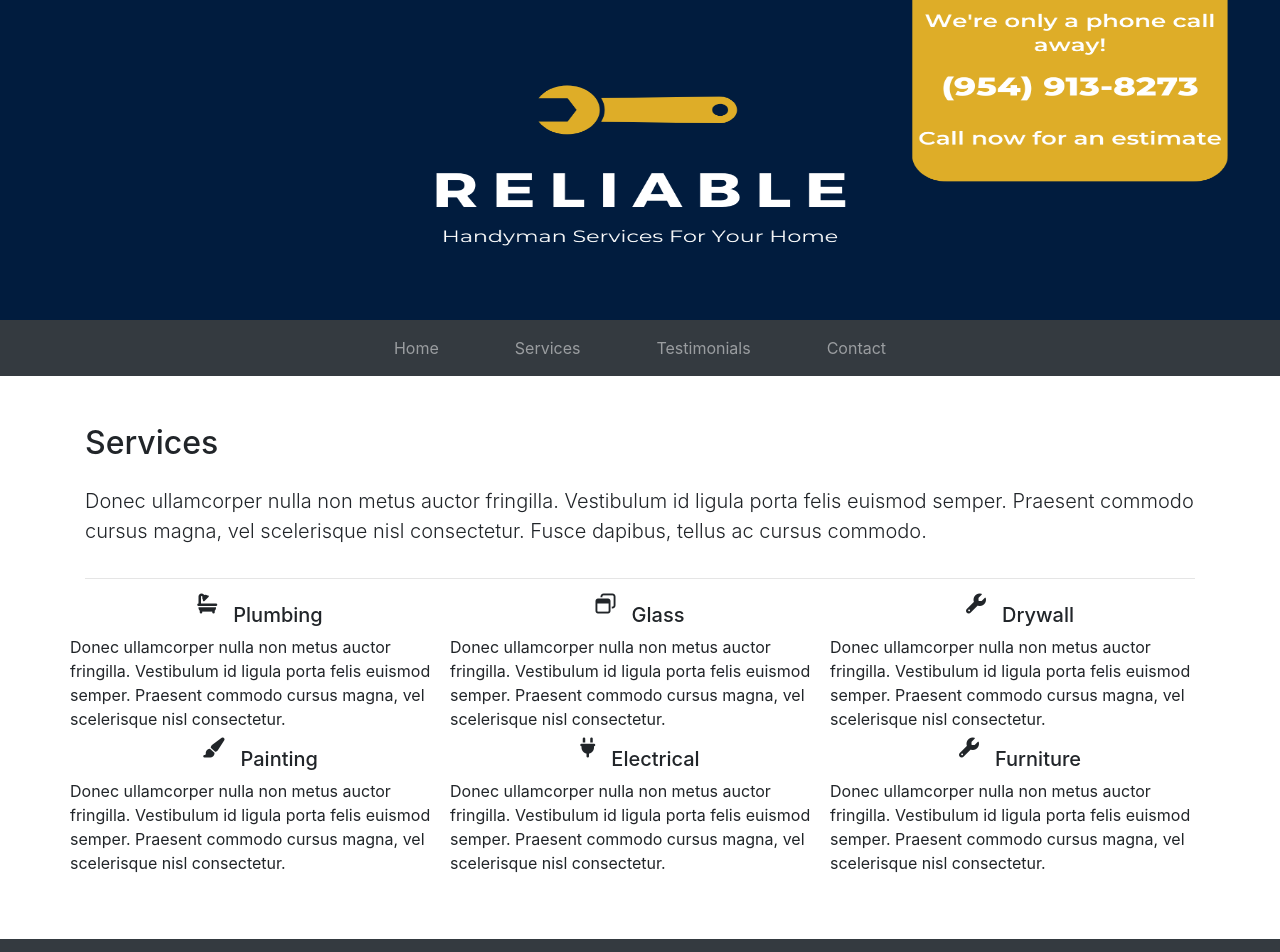
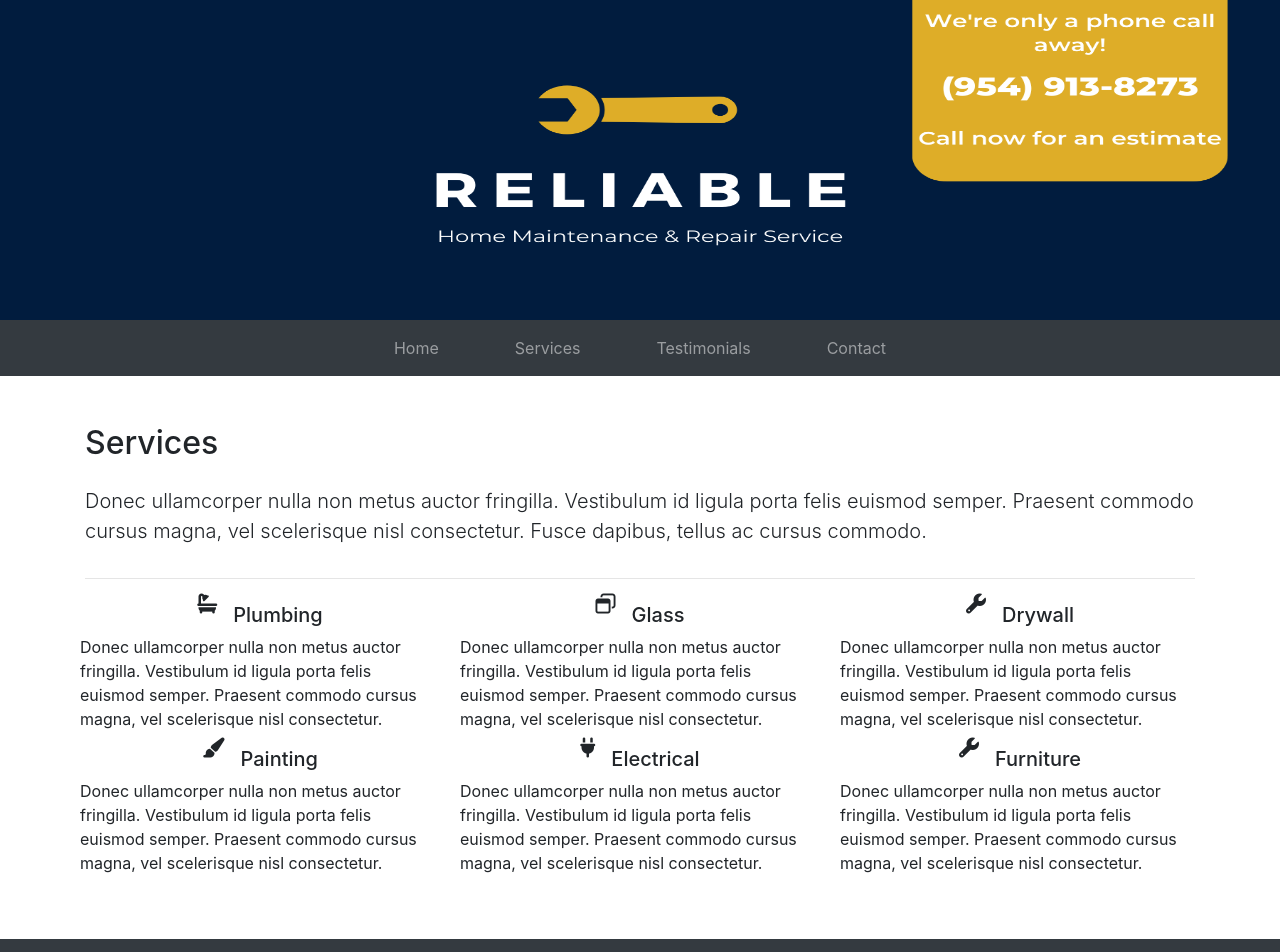
Before and after one commit to stobrien89/reliable_client, a React (Create React App) app: page /services in a window 1280 px wide. Shown: the top 952 px of the page. Built offline with nearby package versions, Linux system fonts and the light colour scheme.

Commit message:
add content to home page, fix banner images

```diff
--- a/src/components/App.css
+++ b/src/components/App.css
@@ -24,3 +24,8 @@
     background-size: 100% 100%;
   }
 }
+
+.service {
+  padding-left: 10px;
+  padding-right: 10px;
+}
--- a/src/components/Home/Home.jsx
+++ b/src/components/Home/Home.jsx
@@ -3,9 +3,9 @@
 const Home = () => {
   return <div className="container main-content">
     <div class="row featurette mb-5 mt-5">
-          <div class="col-md-7">
-            <h2 class="featurette-heading mb-3">First featurette heading. <span class="text-muted">It'll blow your mind.</span></h2>
-            <p class="lead">Donec ullamcorper nulla non metus auctor fringilla. Vestibulum id ligula porta felis euismod semper. Praesent commodo cursus magna, vel scelerisque nisl consectetur. Fusce dapibus, tellus ac cursus commodo.</p>
+          <div class="col-md-7 mb-2">
+            <h3 class="featurette-heading mb-3">Quick and convenient home repairs. <br/> <span class="text-muted"><em>At the right price.</em></span></h3>
+            <p class="lead">Serving the greater Fort Lauderdale, Boca Raton and West Palm Beach areas, Reliable home maintenance and repair service is all about providing quality service at a fair rate. Call today for a free estimate!</p>
           </div>
           <div class="col-md-5">
             <img class="featurette-image img-fluid mx-auto" src="assets/placeholderman.jpg" alt="Generic placeholder image"/>
--- a/src/components/Services/Services.jsx
+++ b/src/components/Services/Services.jsx
@@ -16,7 +16,7 @@
                     <i className="fa fa-bath fa-lg"></i>
                     <h5 class="ml-3">Plumbing</h5>
                 </div>
-                <div className="row">
+                <div className="row service">
                     <p>Donec ullamcorper nulla non metus auctor fringilla. Vestibulum id ligula porta felis euismod semper. Praesent commodo cursus magna, vel scelerisque nisl consectetur.</p>
                 </div>
             </div>
@@ -25,7 +25,7 @@
                     <i className="fa fa-window-restore fa-lg"></i>
                     <h5 class="ml-3">Glass</h5>
                 </div>
-                <div className="row">
+                <div className="row service">
                     <p>Donec ullamcorper nulla non metus auctor fringilla. Vestibulum id ligula porta felis euismod semper. Praesent commodo cursus magna, vel scelerisque nisl consectetur.</p>
                 </div>
             </div>
@@ -34,7 +34,7 @@
                 <i className="fa fa-wrench fa-lg"></i>
                     <h5 class="ml-3">Drywall</h5>
                </div>
-               <div className="row">
+               <div className="row service">
                     <p>Donec ullamcorper nulla non metus auctor fringilla. Vestibulum id ligula porta felis euismod semper. Praesent commodo cursus magna, vel scelerisque nisl consectetur.</p>
                 </div>
             </div>
@@ -43,7 +43,7 @@
                     <i className="fa fa-paint-brush fa-lg"></i>
                     <h5 class="ml-3">Painting</h5>
                 </div>
-                <div className="row">
+                <div className="row service">
                     <p>Donec ullamcorper nulla non metus auctor fringilla. Vestibulum id ligula porta felis euismod semper. Praesent commodo cursus magna, vel scelerisque nisl consectetur.</p>
                 </div>
             </div>
@@ -52,7 +52,7 @@
                     <i className="fa fa-plug fa-lg"></i>
                     <h5 class="ml-3">Electrical</h5>
                 </div>
-                <div className="row">
+                <div className="row service">
                     <p>Donec ullamcorper nulla non metus auctor fringilla. Vestibulum id ligula porta felis euismod semper. Praesent commodo cursus magna, vel scelerisque nisl consectetur.</p>
                 </div>
             </div>
@@ -61,7 +61,7 @@
                 <i className="fa fa-wrench fa-lg"></i>
                     <h5 class="ml-3">Furniture</h5>
                </div>
-               <div className="row">
+               <div className="row service">
                     <p>Donec ullamcorper nulla non metus auctor fringilla. Vestibulum id ligula porta felis euismod semper. Praesent commodo cursus magna, vel scelerisque nisl consectetur.</p>
                 </div>
             </div>
```
Also changed, not shown: src/banner.png, src/mobile_banner.png.
